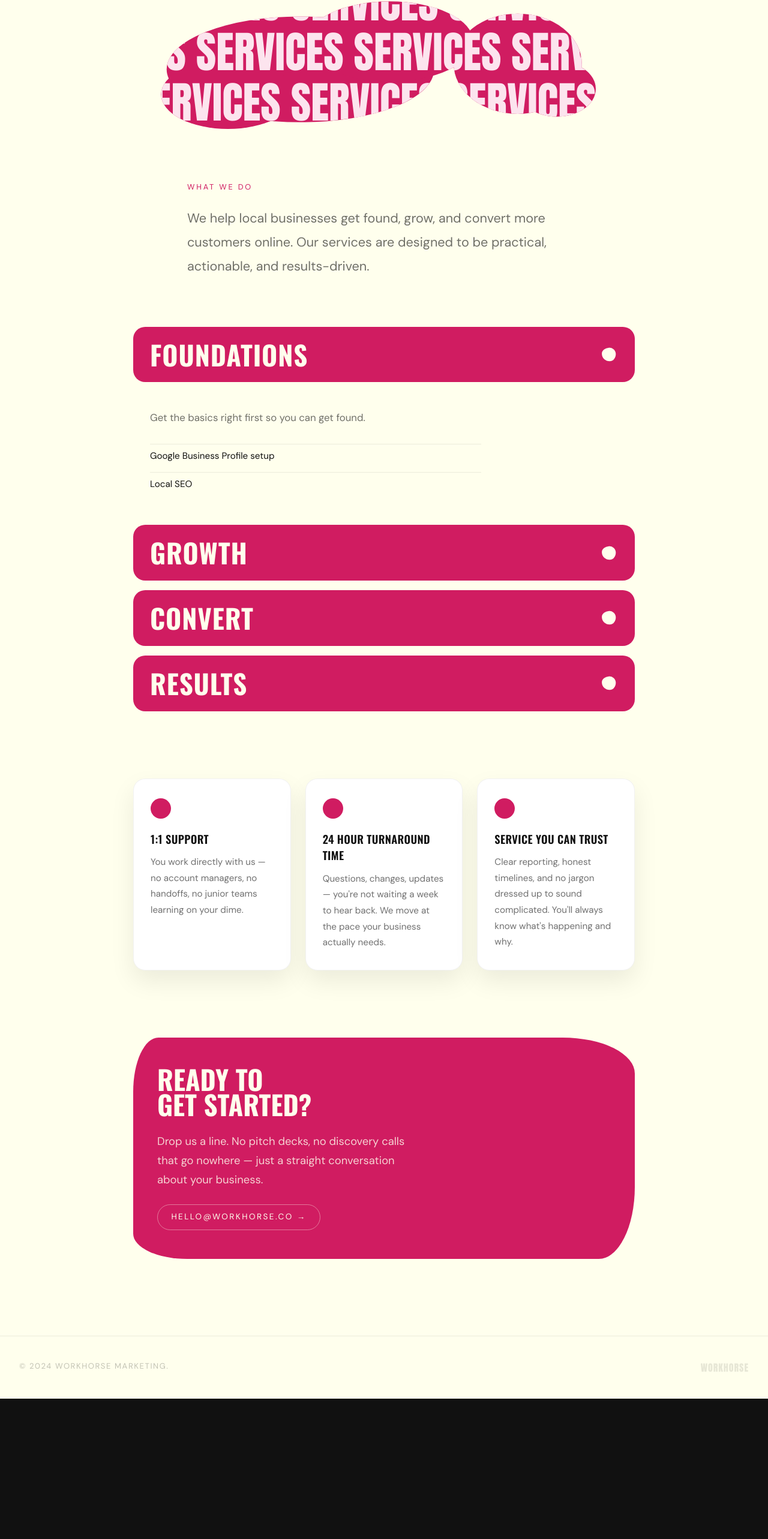
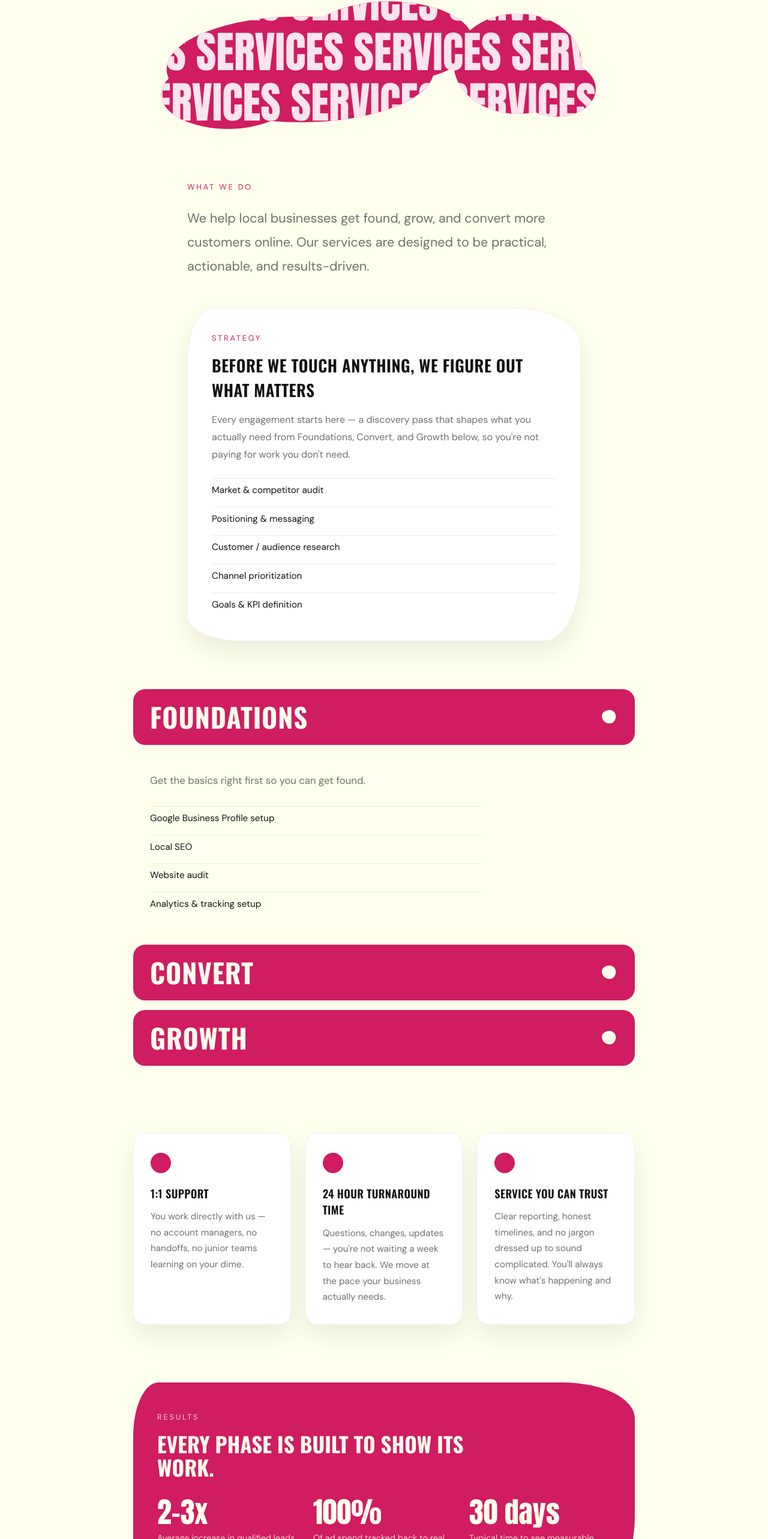
Before and after one commit to beccharnas-max/workhorsemarketingau, a React (Vite) app: page /services in a window 1280 px wide. Shown: the part 201-2767 px from the top of the page at 60% size. Before the commit the page ends 2533 px from the top, so only its background shows below. Built offline with nearby package versions, Linux system fonts and the light colour scheme.

Commit message:
home updates

```diff
--- a/src/app/pages/Home.tsx
+++ b/src/app/pages/Home.tsx
@@ -1,7 +1,7 @@
 import { useState, useRef, useEffect } from "react";
 import { motion } from "motion/react";
 import { Link } from "react-router";
-import { CREAM, BLACK, EASE, HERO_BLOB, BOX_SHAPE, SERVICES_DATA } from "../constants";
+import { CREAM, BLACK, EASE, HERO_BLOB, BOX_SHAPE } from "../constants";
 import image1 from "../../public/image1.jpg";
 import image2 from "../../public/image2.jpg";
 import image3 from "../../public/image3.jpg";
@@ -9,6 +9,53 @@ import image3 from "../../public/image3.jpg";
 const PINK = "#d01c61ff";
 const SERVICES_TEXT_COLOR = "#FCE4EE";
 
+/**
+ * Condensed home-page preview of the services page — kept in the same
+ * order and naming as /services: Strategy → Foundations → Convert → Growth.
+ * First item per column is highlighted (matches existing design).
+ */
+const SERVICES_DATA = [
+  {
+    id: "strategy",
+    tag: "Strategy",
+    items: [
+      "Market & competitor audit",
+      "Positioning & messaging",
+      "Customer & audience research",
+      "Goals & KPI definition",
+    ],
+  },
+  {
+    id: "foundations",
+    tag: "Foundations",
+    items: [
+      "Google Business Profile setup",
+      "Local SEO",
+      "Website audit",
+      "Analytics & tracking setup",
+    ],
+  },
+  {
+    id: "convert",
+    tag: "Convert",
+    items: [
+      "Conversion audit",
+      "Landing page design & optimisation",
+      "Lead capture forms",
+      "Follow-up automation",
+    ],
+  },
+  {
+    id: "growth",
+    tag: "Growth",
+    items: [
+      "Paid ads strategy",
+      "Local Meta ad campaigns",
+      "Ad creative direction",
+      "Ad tracking and set up",
+    ],
+  },
+];
 
 export default function Home() {
   const [scrollProgress, setScrollProgress] = useState(0);
@@ -369,7 +416,7 @@ export default function Home() {
         <div className="grid md:grid-cols-3" style={{ gap: "3rem", marginBottom: "4rem" }}>
           <div>
             <p style={{ fontFamily: "'DM Sans', sans-serif", fontSize: "0.8rem", color: `${BLACK}59`, textTransform: "uppercase", letterSpacing: "0.18em", margin: "0 0 1rem" }}>Services</p>
-            {["Foundations", "Growth", "Convert", "Results"].map((item) => (
+            {["Strategy", "Foundations", "Convert", "Growth", "Results"].map((item) => (
               <p key={item} style={{ fontFamily: "'DM Sans', sans-serif", fontSize: "1.05rem", color: `${BLACK}99`, margin: "0 0 0.5rem", cursor: "pointer" }}>{item}</p>
             ))}
           </div>
--- a/src/app/pages/Services.tsx
+++ b/src/app/pages/Services.tsx
@@ -1,10 +1,83 @@
 import { motion } from "motion/react";
 import { Link } from "react-router";
 import * as Accordion from "@radix-ui/react-accordion";
-import { CREAM, BLACK, EASE, BOX_SHAPE, SERVICES_DETAIL_DATA, TRUST_POINTS } from "../constants";
+import { CREAM, BLACK, EASE, BOX_SHAPE, TRUST_POINTS } from "../constants";
 
 const PINK = "#d01c61ff";
 const SERVICES_TEXT_COLOR = "#FCE4EE";
+
+/**
+ * Accordion content — Strategy sits above as its own entry-point section,
+ * these three are the execution phases, in delivery order:
+ * Foundations (get found) → Convert (make sure it works) → Growth (pay to send traffic).
+ */
+const SERVICES_DETAIL_DATA = [
+  {
+    id: "foundations",
+    title: "Foundations",
+    intro: "Get the basics right first so you can get found.",
+    groups: [
+      {
+        label: undefined,
+        items: [
+          "Google Business Profile setup",
+          "Local SEO",
+          "Website audit",
+          "Analytics & tracking setup",
+        ],
+      },
+    ],
+  },
+  {
+    id: "convert",
+    title: "Convert",
+    intro: "Make sure the people who find you actually become customers.",
+    groups: [
+      {
+        label: "Strategy",
+        items: ["Conversion audit", "Funnel mapping", "Offer & CTA strategy"],
+      },
+      {
+        label: "Execution",
+        items: [
+          "Landing page design & optimization",
+          "Lead capture forms",
+          "CRM / lead routing setup",
+          "Follow-up automation",
+          "Trust signals (reviews & testimonials)",
+        ],
+      },
+    ],
+  },
+  {
+    id: "growth",
+    title: "Growth",
+    intro:
+      "Paid Social and ROI — we run targeted local ad campaigns designed to bring in real customers, not just clicks, and make sure every dollar spent is tracked so you know exactly what it's earning you back.",
+    groups: [
+      {
+        label: "Strategy",
+        items: ["Paid ads strategy", "Audience analysis", "Competitor landscapes"],
+      },
+      {
+        label: "Execution",
+        items: [
+          "Marketing campaigns",
+          "Local Meta ad campaigns",
+          "Ad creative direction",
+          "Ad tracking and set up",
+        ],
+      },
+    ],
+  },
+];
+
+/** Results block — edit these to real numbers/proof once you have them. */
+const RESULTS_POINTS = [
+  { stat: "2–3x", label: "Average increase in qualified leads within 90 days" },
+  { stat: "100%", label: "Of ad spend tracked back to real customer actions" },
+  { stat: "30 days", label: "Typical time to see measurable movement" },
+];
 
 export default function Services() {
   return (
@@ -76,7 +149,78 @@ export default function Services() {
         </motion.div>
       </section>
 
-      {/* ── Accordion: Foundations / Growth / Convert / Results ── */}
+      {/* ── Strategy: entry-point section, sits above the accordion ── */}
+      <section style={{ padding: "1rem 2rem 2rem", maxWidth: "720px", margin: "0 auto" }}>
+        <motion.div
+          initial={{ opacity: 0, y: 32 }}
+          whileInView={{ opacity: 1, y: 0 }}
+          transition={{ duration: 0.7, ease: EASE }}
+          viewport={{ once: true, amount: 0.2 }}
+          style={{
+            background: "#FFFFFF",
+            borderRadius: BOX_SHAPE,
+            padding: "2.5rem",
+            boxShadow: "0 18px 40px rgba(0,0,0,0.08)",
+            border: `1px solid ${BLACK}0D`,
+          }}
+        >
+          <p style={{
+            fontFamily: "'DM Sans', sans-serif",
+            fontSize: "0.8rem",
+            letterSpacing: "0.22em",
+            textTransform: "uppercase",
+            color: PINK,
+            marginBottom: "1rem",
+          }}>
+            Strategy
+          </p>
+          <p style={{
+            fontFamily: "'Oswald', sans-serif",
+            fontWeight: 600,
+            fontSize: "clamp(1.3rem, 2.5vw, 1.7rem)",
+            color: BLACK,
+            textTransform: "uppercase",
+            letterSpacing: "0.02em",
+            margin: "0 0 1rem",
+          }}>
+            Before we touch anything, we figure out what matters
+          </p>
+          <p style={{
+            fontFamily: "'DM Sans', sans-serif",
+            fontSize: "1rem",
+            color: `${BLACK}99`,
+            lineHeight: 1.8,
+            margin: "0 0 1.5rem",
+          }}>
+            Every engagement starts here — a discovery pass that shapes what you actually need from Foundations, Convert, and Growth below, so you're not paying for work you don't need.
+          </p>
+          <div style={{ display: "flex", flexDirection: "column", gap: "0.5rem" }}>
+            {[
+              "Market & competitor audit",
+              "Positioning & messaging",
+              "Customer / audience research",
+              "Channel prioritization",
+              "Goals & KPI definition",
+            ].map((item) => (
+              <p
+                key={item}
+                style={{
+                  fontFamily: "'DM Sans', sans-serif",
+                  fontSize: "0.95rem",
+                  color: BLACK,
+                  margin: 0,
+                  padding: "0.5rem 0",
+                  borderTop: `1px solid ${BLACK}14`,
+                }}
+              >
+                {item}
+              </p>
+            ))}
+          </div>
+        </motion.div>
+      </section>
+
+      {/* ── Accordion: Foundations / Convert / Growth ── */}
       <section style={{ padding: "2rem 2rem 5rem", maxWidth: "900px", margin: "0 auto" }}>
         <motion.div
           initial={{ opacity: 0, y: 32 }}
@@ -247,6 +391,69 @@ export default function Services() {
         </motion.div>
       </section>
 
+      {/* ── Results: outcomes/proof block ── */}
+      <section style={{ padding: "1rem 2rem 5rem", maxWidth: "900px", margin: "0 auto" }}>
+        <motion.div
+          initial={{ opacity: 0, y: 32 }}
+          whileInView={{ opacity: 1, y: 0 }}
+          transition={{ duration: 0.7, ease: EASE }}
+          viewport={{ once: true, amount: 0.2 }}
+          style={{
+            background: PINK,
+            borderRadius: BOX_SHAPE,
+            padding: "3rem 2.5rem",
+          }}
+        >
+          <p style={{
+            fontFamily: "'DM Sans', sans-serif",
+            fontSize: "0.8rem",
+            letterSpacing: "0.22em",
+            textTransform: "uppercase",
+            color: `${CREAM}CC`,
+            marginBottom: "1rem",
+          }}>
+            Results
+          </p>
+          <p style={{
+            fontFamily: "'Oswald', sans-serif",
+            fontWeight: 700,
+            fontSize: "clamp(1.6rem, 3vw, 2.2rem)",
+            color: CREAM,
+            textTransform: "uppercase",
+            lineHeight: 1.1,
+            margin: "0 0 2rem",
+            maxWidth: "32rem",
+          }}>
+            Every phase is built to show its work.
+          </p>
+
+          <div className="grid md:grid-cols-3" style={{ gap: "1.5rem" }}>
+            {RESULTS_POINTS.map((r) => (
+              <div key={r.label}>
+                <p style={{
+                  fontFamily: "'Anton', sans-serif",
+                  fontSize: "clamp(2.2rem, 4vw, 3rem)",
+                  color: CREAM,
+                  margin: "0 0 0.5rem",
+                  lineHeight: 1,
+                }}>
+                  {r.stat}
+                </p>
+                <p style={{
+                  fontFamily: "'DM Sans', sans-serif",
+                  fontSize: "0.9rem",
+                  color: `${CREAM}CC`,
+                  lineHeight: 1.6,
+                  margin: 0,
+                }}>
+                  {r.label}
+                </p>
+              </div>
+            ))}
+          </div>
+        </motion.div>
+      </section>
+
       {/* ── CTA ── */}
       <section style={{ padding: "2rem 2rem 8rem", maxWidth: "900px", margin: "0 auto" }}>
         <motion.div
```
